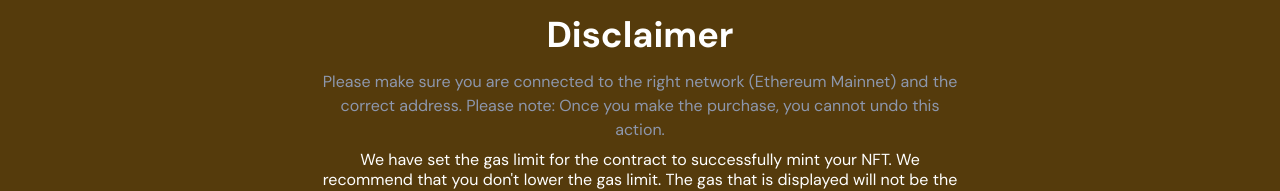
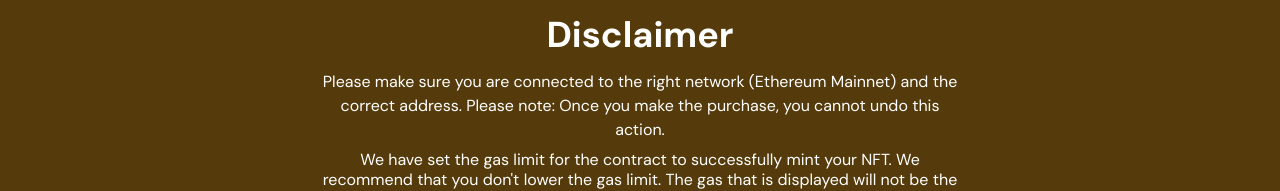
Before and after one commit to NFT-Pumps/Haywire-Horsey-Dapp, a Next.js app: page / in a window 1280 px wide. Shown: the part 745-936 px from the top of the page. Built offline with nearby package versions, Linux system fonts and the light colour scheme.

Commit message:
Update variable.scss

```diff
--- a/styles/scss/variable.scss
+++ b/styles/scss/variable.scss
@@ -18,7 +18,7 @@ $warning: #fec500;
 $primary: #316ce8;
 $info: #0164d3;
 $inverse: #3e4555;
-$muted: #8d97ad;
+$muted: #ffffff;
 $dark: #263238;
 $light: #ce3a7f;
 $extra-light: #e9e2d5;
```
